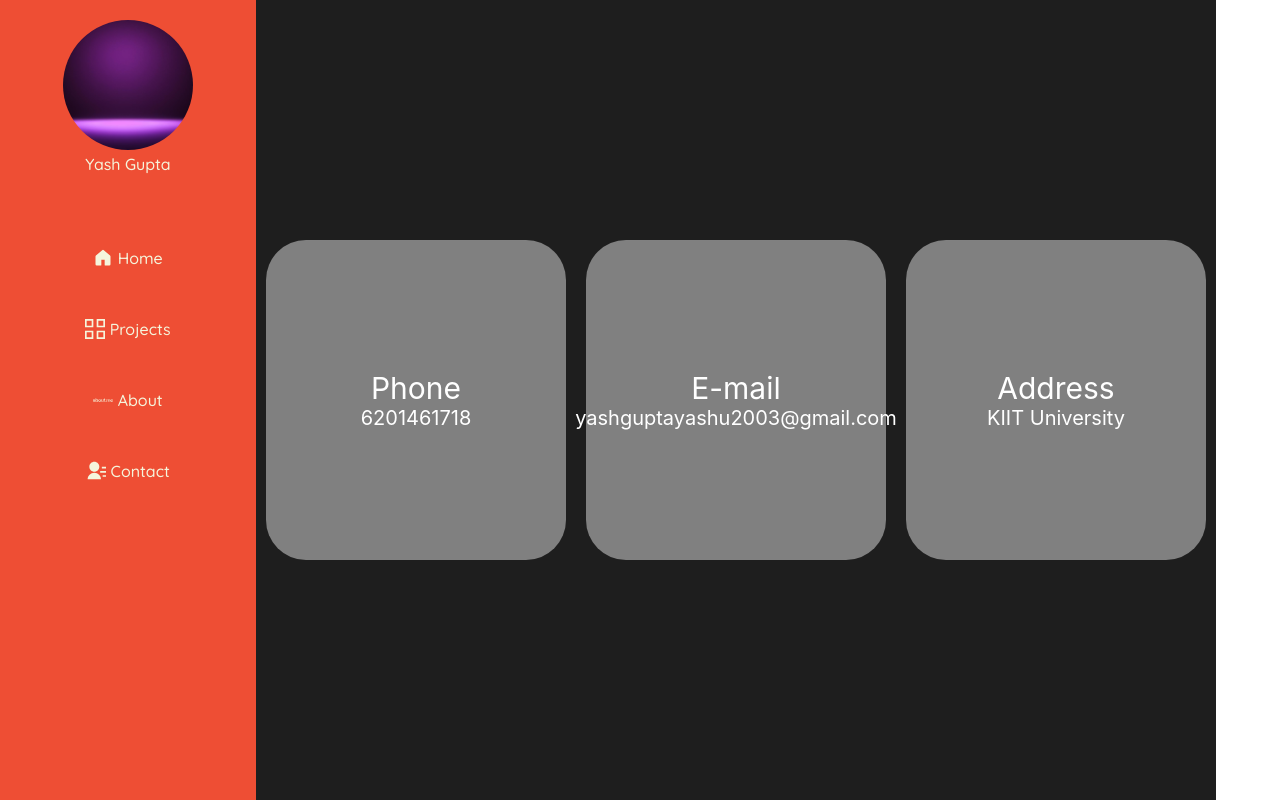
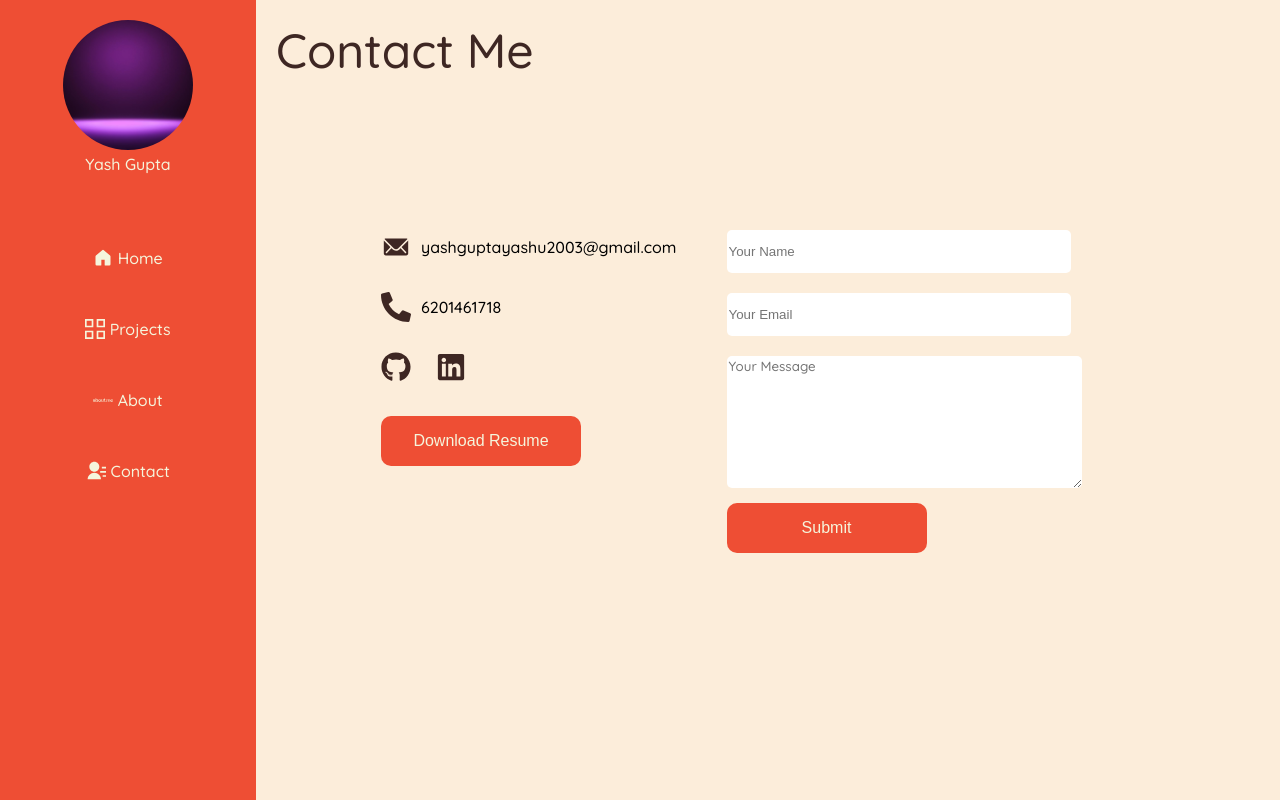
Before and after one commit to YashGupta4115/Portfolio_Yash_Gupta, a React (Create React App) app: page /contact in a window 1280 px wide. Built offline with nearby package versions, Linux system fonts and the light colour scheme.

Commit message:
About and Contact page build

```diff
--- a/src/Components/About/about.component.jsx
+++ b/src/Components/About/about.component.jsx
@@ -1,12 +1,23 @@
 import Navigation from '../navigationBar/navigation.component';
 import './about.styles.scss';
+import profile from '../../assets/profile.png';
 
 const About = () => {
     return(
         <div id="about"className='about-container'>
             <Navigation/>
             <div className='about-items-container'>
-
+                <div className='about-items-heading'>ABOUT ME</div>
+                <div className='about-items-components'>
+                    <div className='about-items-container-left'>
+                        <img className='profile_picture' alt='profile-pic' src={profile}/>
+                    </div>
+                    <div className='about-items-container-right'>
+                        <div className='about-right-container-Description'>
+                        Hi, My name is Yash Gupta. I am a highly motivated and detail-orientedcomputer science student at KIIT, graduating in 2025. My courseworkhas provided me with a strong foundation in machine learning, datamining, and artificial intelligence. Eager to contribute to innovativeteams, I am passionate about leveraging my skills and knowledge indata science to tackle real-world problems.
+                        </div>
+                    </div>
+                </div>
             </div>
         </div>
     )
--- a/src/Components/About/about.styles.scss
+++ b/src/Components/About/about.styles.scss
@@ -1,9 +1,39 @@
 .about-container{
-    height: 100vh;
-    right: -25dvw;
-    background-color: #1E1E1E;
+    display: flex;
+    background-color: #FCEDDA;
 }
 .about-items-container{
+    height: 100dvh;
     right: -20dvw;
     position: relative;
+    display: flex;
+    flex-direction: column;
 }
+.about-items-heading{
+    display: flex;
+    flex-direction: column;
+    height: 20dvh;
+    color: #3E2723;
+    padding-left : 10px;
+    padding-top : 10px;
+    margin-top: 10px;
+    margin-left : 10px;
+    font-family: Quicksand;
+    font-weight: 500;
+    font-size: 3rem;
+}
+.about-items-components{
+    display: flex;
+    width: 100%;
+    padding-left: 30px;
+    padding-top: 10px;
+}
+.profile_picture{
+    height: 400px;
+    width: 300px;
+    border-radius: 10px;
+}
+.about-right-container-Description{
+    padding-left: 30px;
+    width: 600px;
+}
--- a/src/Components/Contact/contact.component.jsx
+++ b/src/Components/Contact/contact.component.jsx
@@ -1,22 +1,32 @@
 import Navigation from '../navigationBar/navigation.component';
 import './contact.styles.scss';
+import { FaGithub } from "react-icons/fa";
+import { FaLinkedin } from "react-icons/fa";
+import { IoIosMail } from "react-icons/io";
+import { FaPhoneAlt } from "react-icons/fa";
 
 const ContactMe = ()=>{
     return (
         <div id="contact"className='contact-container'>
             <Navigation/>
             <div className='contact-items-container'>
-                <div className='phone-contact general-container'>
-                    <div className='contact-container-heading'>Phone</div>
-                    <div className='contact-container-desciption'>6201461718</div>
-                </div>
-                <div className='email-contact general-container'>
-                    <div className='contact-container-heading'>E-mail</div>
-                    <div className='contact-container-desciption'>yashguptayashu2003@gmail.com</div>
-                </div>
-                <div className='address-contact general-container'>
-                    <div className='contact-container-heading'>Address</div>
-                    <div className='contact-container-desciption'>KIIT University</div>
+                <div className='contact-item-heading'>Contact Me</div>
+                <div className='contact-items-components'>
+                    <div className='contact-left-component'>
+                        <span className='email-contact'><IoIosMail size={30}  className='icons'/>yashguptayashu2003@gmail.com</span>
+                        <span className='phone-contact'><FaPhoneAlt size={30}  className='icons'/>6201461718</span>
+                        <div className='social-icons-container'>
+                            <a className='icon-links' href='https://github.com/YashGupta4115' target='_blank' rel="noreferrer"><FaGithub  size={30} className='icons'/></a>
+                            <a className='icon-links' href='https://www.linkedin.com/in/yash-gupta-489922260/'  target='_blank' rel="noreferrer"><FaLinkedin size={30} className='icons'/></a>
+                        </div>
+                        <button className='contact-button'>Download Resume</button>
+                    </div>
+                    <div className='contact-right-component'>
+                        <input placeholder='Your Name'type='text' className='contact-right-input'/>
+                        <input type='email' placeholder='Your Email' className='contact-right-input'/>
+                        <textarea placeholder='Your Message'className='contact-right-textarea'rows={8} cols={48}/>
+                        <button className='contact-button'>Submit</button>
+                    </div>
                 </div>
             </div>
         </div>
--- a/src/Components/Contact/contact.styles.scss
+++ b/src/Components/Contact/contact.styles.scss
@@ -1,51 +1,103 @@
 .contact-container{
     display: flex;
-    flex-direction: row;
+    background-color: #FCEDDA;
 }
 
 .contact-items-container{
-    display: flex;
     height: 100dvh;
     right: -20dvw;
-    background-color: #1E1E1E;
+    position: relative;
+    display: flex;
+    flex-direction: column;
+    font-family: Quicksand;
+}
+.contact-item-heading{
+    display: flex;
+    flex-direction: column;
+    height: 20dvh;
+    color: #3E2723;
+    padding-left : 10px;
+    padding-top : 10px;
+    margin-top: 10px;
+    margin-left : 10px;
+    font-weight: 500;
+    font-size: 3rem;
+}
+.contact-items-components{
+    display: flex;
+    width: 100%;
+    padding-left: 100px;
+    padding-top: 50px;
+    margin : 0 auto;
+    justify-content: center;
+}
+.contact-left-component{
+    display: flex;
+    flex-direction: column;
+    margin : 0 auto;
+    justify-content: center;
+    //padding-top: 30px;
+    position: relative;
+    top : -50px;
+}
+.email-contact{
+    margin-top: 15px;
+    margin-bottom: 15px;
     align-items: center;
-    color : white;
-    position: relative;
-}
-.general-container{
-    height: 40vh;
-    width: 300px;
-    margin-right: 10px;
-    margin-left: 10px;
-}
-.contact-container-heading{
-    font-size: 30px;
-    font-weight: 400;
-}
-.contact-container-desciption{
-    font-size: 20px;
+    display: flex;
 }
 .phone-contact{
-    background-color: grey;
+    margin-top: 15px;
+    margin-bottom: 15px;
+    align-items: center;
+    display: flex;
+}
+.contact-button{
+    margin-top: 15px;
+    margin-bottom: 15px;
+    width : 200px;
+    height: 50px;
+    border-radius: 10px;
+    border: none;
+    background-color: #EE4E34;
+    color : #F5F5DC;
+    transition: 0.5s;
+    font-size: 1rem;
+
+}
+.contact-button:hover{
+    opacity: .8;
+}
+.social-icons-container{
+    margin-top: 15px;
+    margin-bottom: 15px;
+}
+.icon-links{
+    padding-right : 15px;
+    color: #3E2723;
+}
+.icons{
+    color: #3E2723;
+    align-items: center;
+    margin-right: 10px;
+}
+
+.contact-right-component{
     display: flex;
     flex-direction: column;
+    margin : 0 auto;
     justify-content: center;
-    align-items: center;
-    border-radius: 40px;
+
 }
-.email-contact{
-    background-color: grey;
-    border-radius: 40px;
-    display: flex;
-    flex-direction: column;
-    align-items: center;
-    justify-content: center;
+.contact-right-input{
+    width: 340px;
+    height: 41px;
+    border-radius: 5px;
+    border-style: none;
+    margin-bottom: 20px;
 }
-.address-contact{
-    background-color: grey;
-    border-radius: 40px;
-    display: flex;
-    flex-direction: column;
-    align-items: center;
-    justify-content: center;
+.contact-right-textarea{
+    border-style: none;
+    border-radius: 5px;
+    font-family: 'Quicksand';
 }
```
